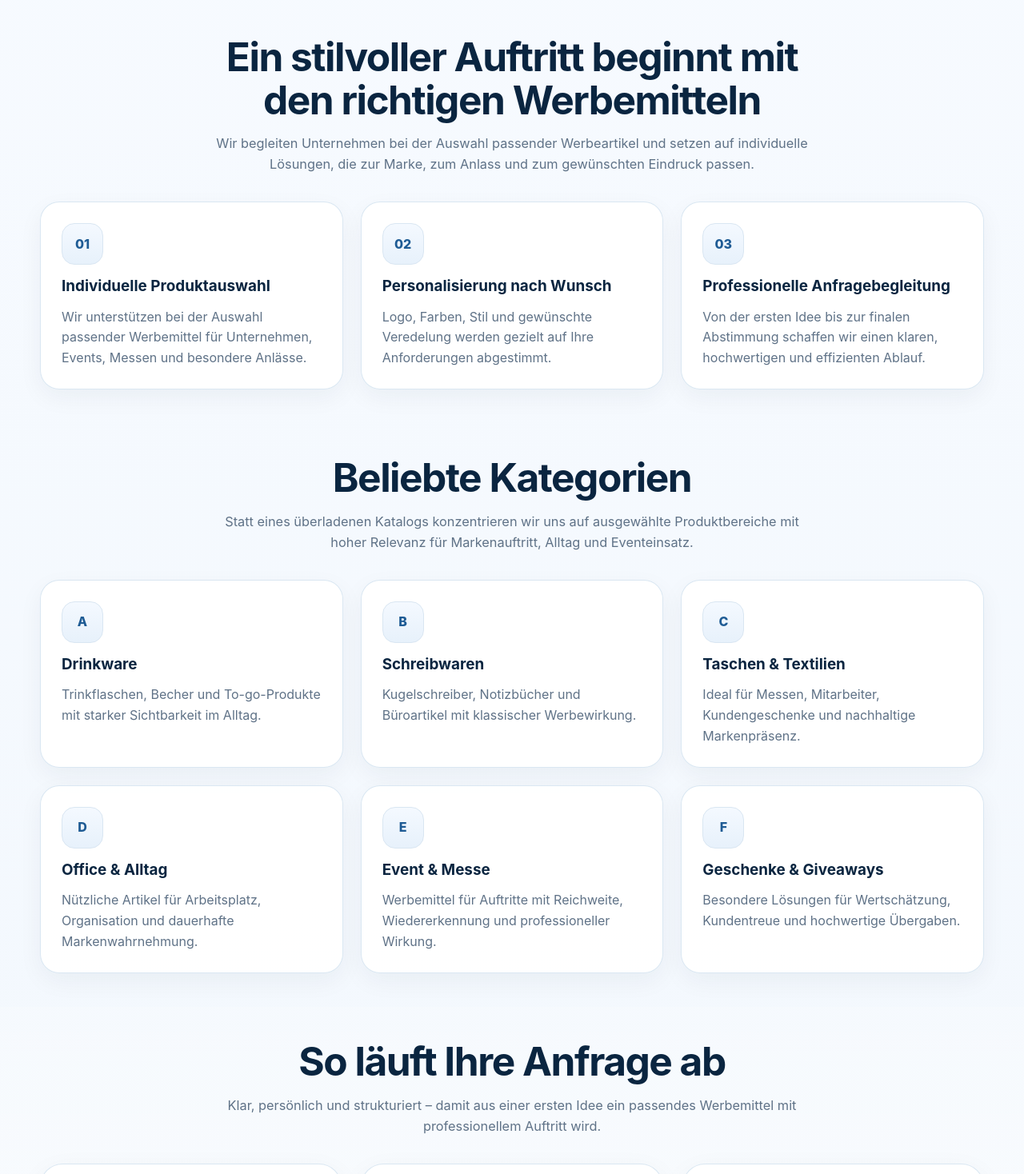
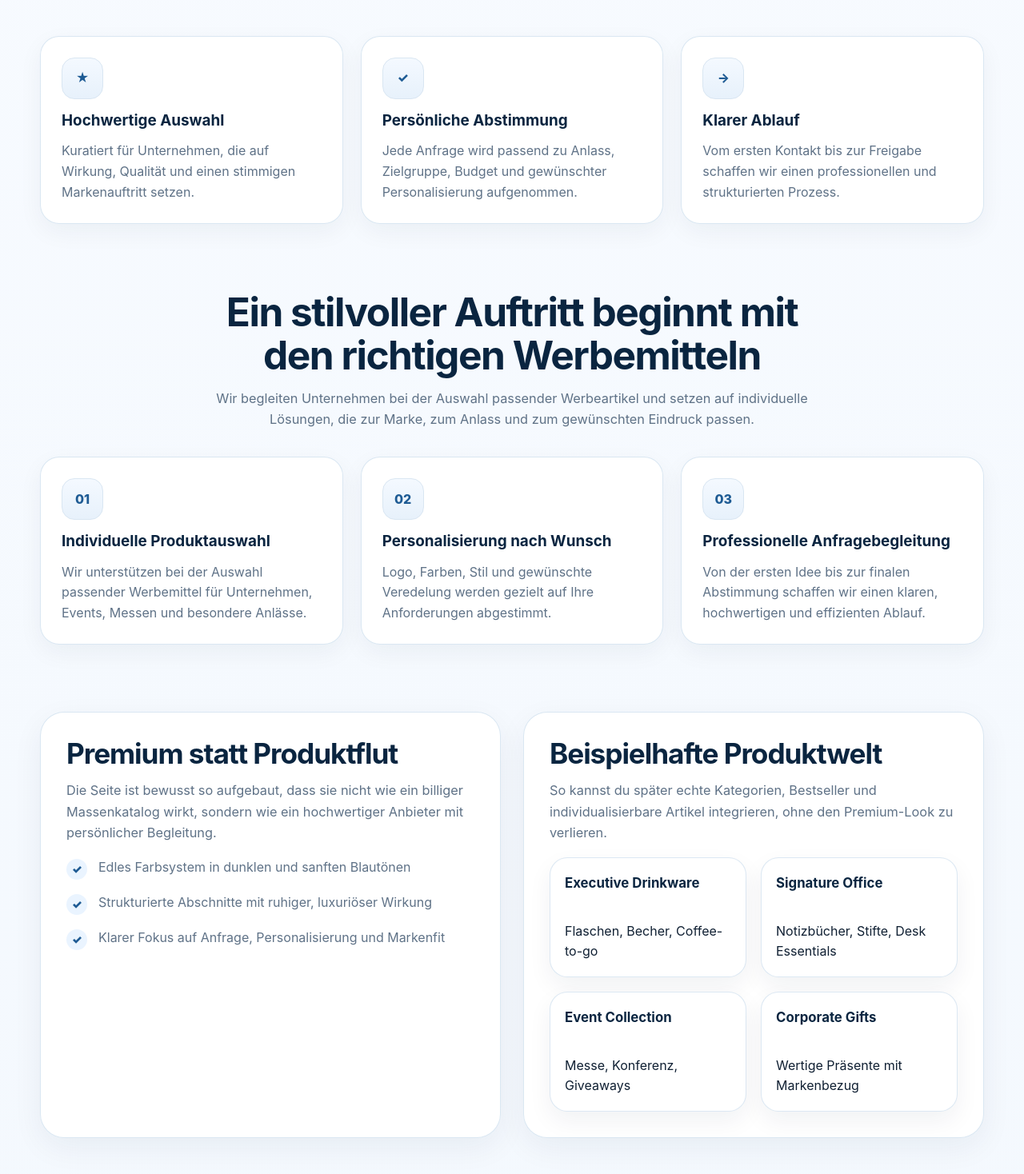
Before and after one commit to azharo207/azharo7207.github.io, a plain HTML site: page index.html in a window 1280 px wide. Shown: the part 791-2259 px from the top of the page at 80% size. Drawn offline with Linux system fonts and the light colour scheme.

Commit message:
Update index.html

```diff
--- a/index.html
+++ b/index.html
@@ -1,4 +1,4 @@
-<!DOCTYPE html>
+ <!DOCTYPE html>
 <html lang="de">
 <head>
   <meta charset="UTF-8" />
@@ -561,6 +561,28 @@
       </div>
     </section>
 
+    <section>
+      <div class="container">
+        <div class="grid-3">
+          <article class="card reveal">
+            <div class="icon">★</div>
+            <h3>Hochwertige Auswahl</h3>
+            <p>Kuratiert für Unternehmen, die auf Wirkung, Qualität und einen stimmigen Markenauftritt setzen.</p>
+          </article>
+          <article class="card reveal">
+            <div class="icon">✓</div>
+            <h3>Persönliche Abstimmung</h3>
+            <p>Jede Anfrage wird passend zu Anlass, Zielgruppe, Budget und gewünschter Personalisierung aufgenommen.</p>
+          </article>
+          <article class="card reveal">
+            <div class="icon">→</div>
+            <h3>Klarer Ablauf</h3>
+            <p>Vom ersten Kontakt bis zur Freigabe schaffen wir einen professionellen und strukturierten Prozess.</p>
+          </article>
+        </div>
+      </div>
+    </section>
+
     <section id="leistungen">
       <div class="container">
         <div class="section-heading reveal">
@@ -585,6 +607,47 @@
             <h3>Professionelle Anfragebegleitung</h3>
             <p>Von der ersten Idee bis zur finalen Abstimmung schaffen wir einen klaren, hochwertigen und effizienten Ablauf.</p>
           </article>
+        </div>
+      </div>
+    </section>
+
+    <section>
+      <div class="container split">
+        <div class="panel reveal">
+          <div class="section-heading" style="text-align:left; margin:0 0 18px;">
+            <h2 style="font-size:2.2rem;">Premium statt Produktflut</h2>
+            <p>Die Seite ist bewusst so aufgebaut, dass sie nicht wie ein billiger Massenkatalog wirkt, sondern wie ein hochwertiger Anbieter mit persönlicher Begleitung.</p>
+          </div>
+          <div class="checklist">
+            <div class="check"><span>✓</span><div>Edles Farbsystem in dunklen und sanften Blautönen</div></div>
+            <div class="check"><span>✓</span><div>Strukturierte Abschnitte mit ruhiger, luxuriöser Wirkung</div></div>
+            <div class="check"><span>✓</span><div>Klarer Fokus auf Anfrage, Personalisierung und Markenfit</div></div>
+          </div>
+        </div>
+
+        <div class="panel reveal">
+          <div class="section-heading" style="text-align:left; margin:0 0 18px;">
+            <h2 style="font-size:2.2rem;">Beispielhafte Produktwelt</h2>
+            <p>So kannst du später echte Kategorien, Bestseller und individualisierbare Artikel integrieren, ohne den Premium-Look zu verlieren.</p>
+          </div>
+          <div class="mock-grid" style="margin-top:0;">
+            <div class="mock-item">
+              <strong>Executive Drinkware</strong>
+              <span>Flaschen, Becher, Coffee-to-go</span>
+            </div>
+            <div class="mock-item">
+              <strong>Signature Office</strong>
+              <span>Notizbücher, Stifte, Desk Essentials</span>
+            </div>
+            <div class="mock-item">
+              <strong>Event Collection</strong>
+              <span>Messe, Konferenz, Giveaways</span>
+            </div>
+            <div class="mock-item">
+              <strong>Corporate Gifts</strong>
+              <span>Wertige Präsente mit Markenbezug</span>
+            </div>
+          </div>
         </div>
       </div>
     </section>
@@ -782,6 +845,15 @@
     </section>
   </main>
 
+  <section>
+      <div class="container">
+        <div class="section-heading reveal">
+          <h2>Bereit für den nächsten Schritt?</h2>
+          <p>Im nächsten Ausbau können wir echte Produktbilder, eine detaillierte Anfrageführung, E-Mail-Verlinkung und rechtliche Seiten ergänzen.</p>
+        </div>
+      </div>
+    </section>
+
   <footer>
     <div class="container">
       © 2026 AZHARO · Individuelle Werbemittel mit hochwertigem Markenauftritt
```
